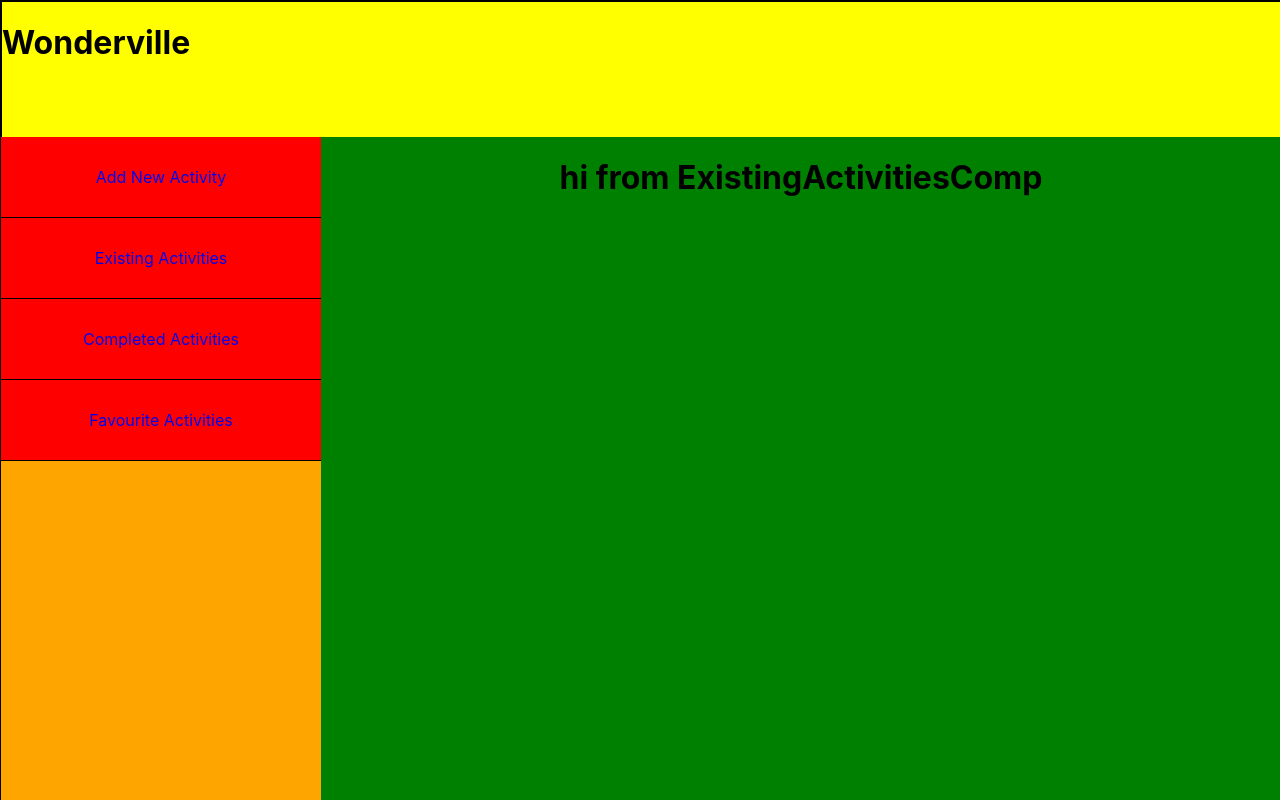
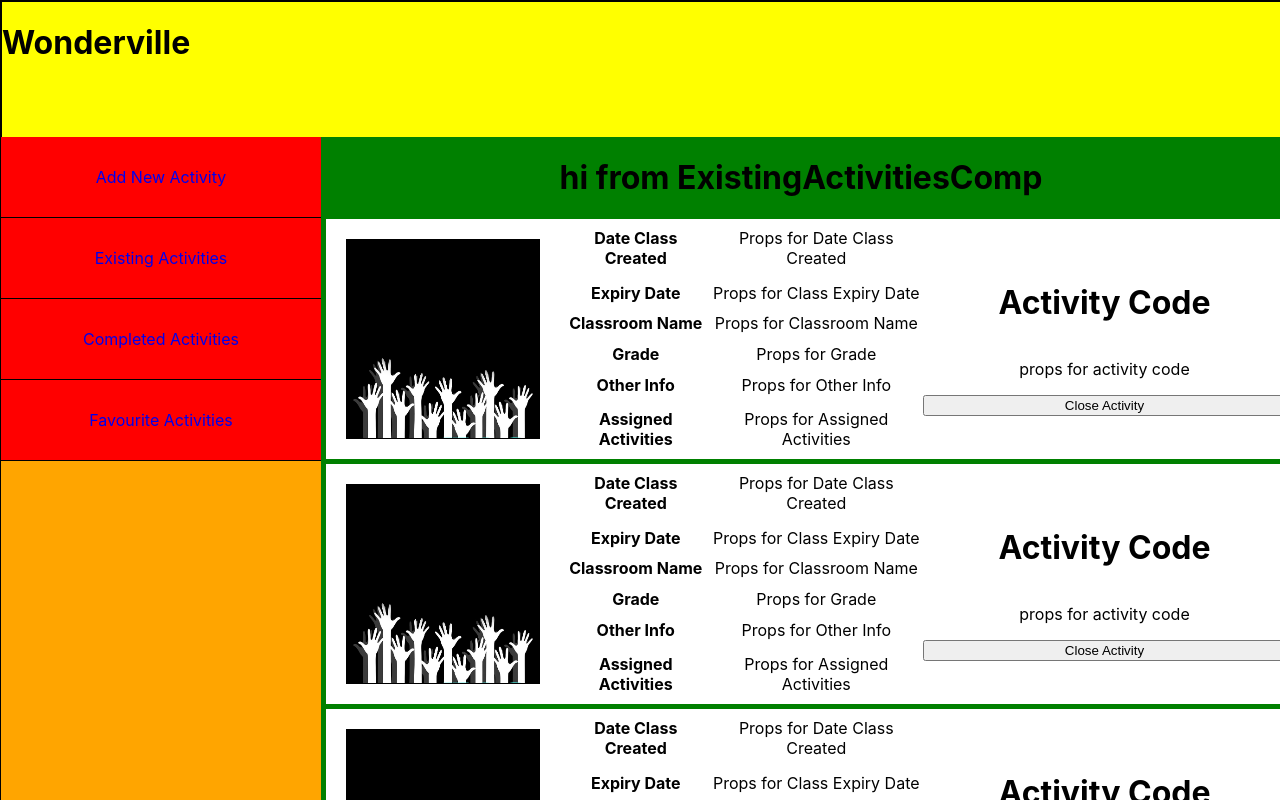
Before and after one commit to ninaderi/BrainStems, a React (Create React App) app in the folder brainstems-FE/: page /existingactivities in a window 1280 px wide. Built offline with nearby package versions, Linux system fonts and the light colour scheme.

Commit message:
built activities card

```diff
--- a/brainstems-FE/src/App.js
+++ b/brainstems-FE/src/App.js
@@ -3,6 +3,7 @@ import './App.css';
 //import PicLogin from "./Components/picLogin";
 import logo from './images/wonderville.png'
 import DashboardComp from './Components/DashboardComp'
+
 
 
 function App() {
--- /dev/null
+++ b/brainstems-FE/src/Components/ActivitiesCard.js
@@ -0,0 +1,53 @@
+import React, { Component } from "react"
+import "./activitiesCard.css"
+import vol from "../images/vol.jpg"
+
+class ActivitiesCard extends Component {
+
+render() {
+
+    return (
+        <div className = "activityDiv">
+            <img src = {vol} alt = "Picture of Activity" />
+            <div className = "textField">
+                <table>
+                    <tr>
+                        <th>Date Class Created</th>
+                        <td>Props for Date Class Created</td>
+                    </tr>
+                    <tr>
+                        <th>Expiry Date</th>
+                        <td>Props for Class Expiry Date</td>
+                    </tr>
+                    <tr>
+                        <th>Classroom Name</th>
+                        <td>Props for Classroom Name</td>
+                    </tr>
+                    <tr>
+                        <th>Grade</th>
+                        <td>Props for Grade</td>
+                    </tr>
+                    <tr>
+                        <th>Other Info</th>
+                        <td>Props for Other Info</td>
+                    </tr>
+                    <tr>
+                        <th>Assigned Activities</th>
+                        <td>Props for Assigned Activities</td>
+                    </tr>
+                </table>
+            </div>
+            <div className = "activityCode">
+                <h1>Activity Code</h1>
+                <p>{"props for activity code"}</p>
+                <button className = "button">Close Activity</button>
+            </div>
+
+
+        </div>
+    )
+
+}
+}
+
+export default ActivitiesCard
--- a/brainstems-FE/src/Components/ExistingActivitiesComp.js
+++ b/brainstems-FE/src/Components/ExistingActivitiesComp.js
@@ -1,4 +1,5 @@
 import React from 'react'
+import ActivitiesCard from "./ActivitiesCard"
 
 class ExistingActivitiesComp extends React.Component {
     render() {
@@ -6,6 +7,13 @@ class ExistingActivitiesComp extends React.Component {
         return(
             <div>
                 <h1>hi from ExistingActivitiesComp</h1>
+                <ActivitiesCard />
+                <ActivitiesCard />
+                <ActivitiesCard />
+                <ActivitiesCard />
+                <ActivitiesCard />
+                <ActivitiesCard />
+                <ActivitiesCard />
             </div>
         )
     }
--- /dev/null
+++ b/brainstems-FE/src/Components/activitiesCard.css
@@ -0,0 +1,27 @@
+.activityDiv {
+    background-color:  white;
+    height: 30%;
+    display: flex;
+    flex-direction: row;
+    margin: 5px;
+}
+
+img {
+    width: 20%;
+    border: 1px black solid;
+    margin: 20px;
+}
+
+table {
+    height: 100%;
+}
+
+.activityCode {
+    display: flex;
+    flex-direction: column;
+    justify-content: center;
+};
+
+.button {
+    max-width: 100px;
+}
```
Also changed, not shown: brainstems-FE/Activities.js (added, +43 -0 lines), brainstems-FE/src/activitiesCard.css (added), brainstems-FE/src/images/vol.jpg (added), 1 other file (tests, documents, lock files or other folders).
